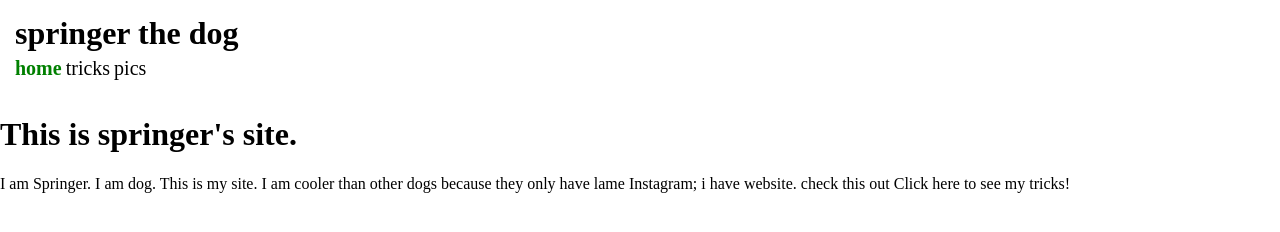
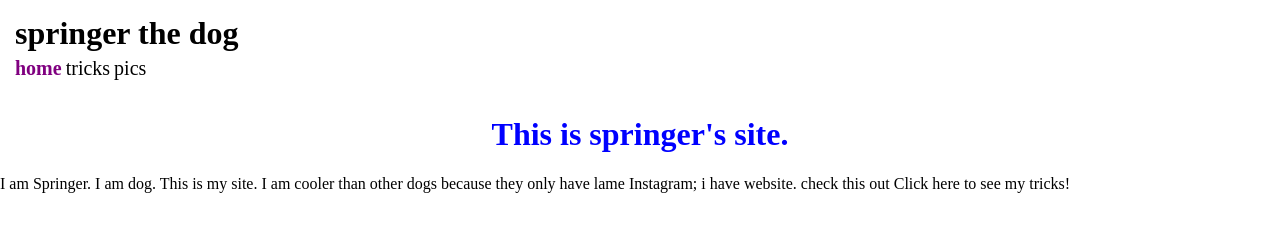
Before and after one commit to abbeymaemccasland/springersite, a plain HTML site: page index.html in a window 1280 px wide. Drawn offline with Linux system fonts and the light colour scheme.

Commit message:
added to color to headings

```diff
--- a/index.html
+++ b/index.html
@@ -16,7 +16,7 @@
             <a href="./picsofspring.html">pics</a>
         </nav>
     </header>
-    <h1>This is springer's site.</h1>
+    <h1 class="pics-heading">This is springer's site.</h1>
     <p>I am Springer. I am dog. This is my site. I am cooler than other dogs because they only have lame Instagram; i have website. check this out
         <a href= "springstricks.html">Click here to see my tricks!</a>
     </p>
--- a/style.css
+++ b/style.css
@@ -37,14 +37,14 @@ header nav a:hover {
 }
 
 header nav a.active {
-  color: green;
+  color: purple;
   font-weight: bold;
 }
 
 /* Image Page - Styles */
 .pics-heading {
   text-align: center;
-  color:red;
+  color:blue;
 }
 
 .img-container {
@@ -59,6 +59,7 @@ header nav a.active {
   margin-left: 10px;
   margin-right: 10px;
 }
+
 
 @media screen and (max-width: 600px) {
   .img-container img {
```
Also changed, not shown: springstricks.html (+1 -1 lines).
